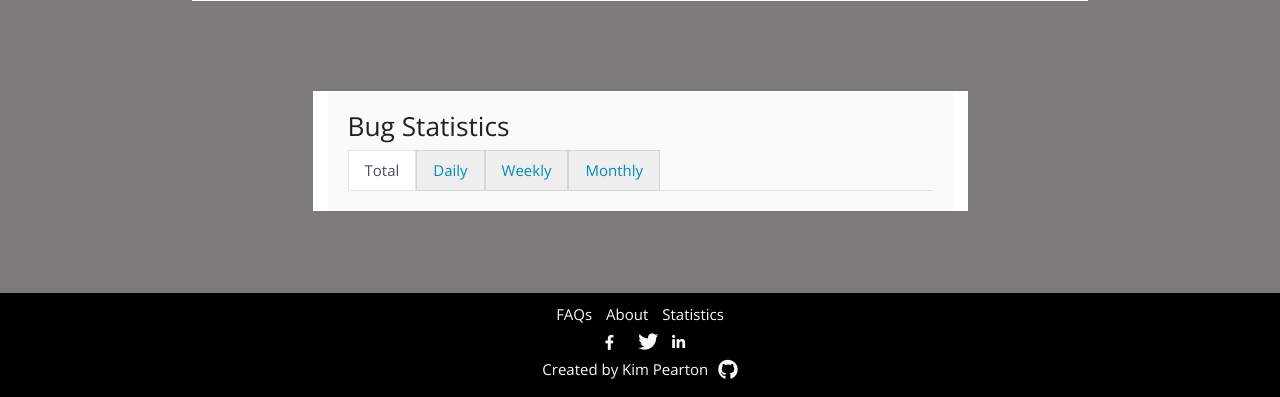
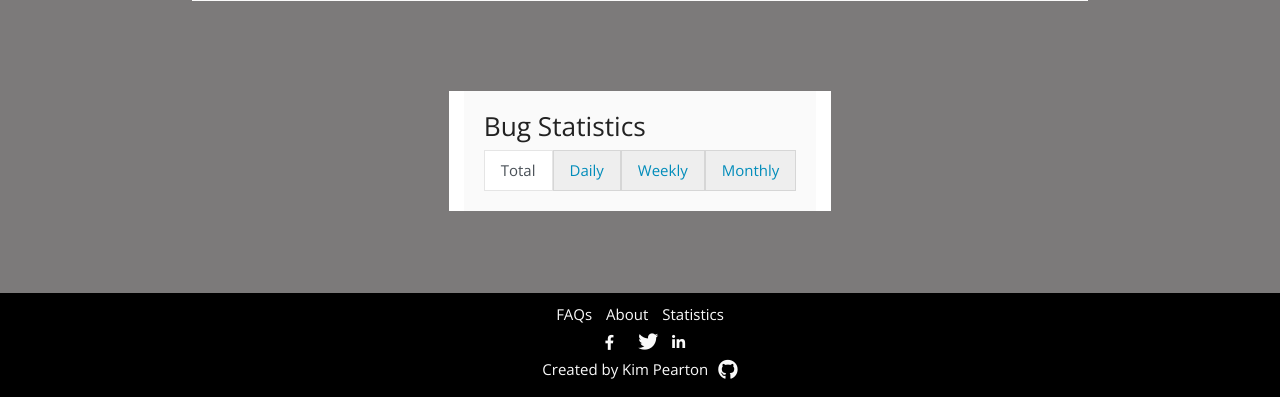
Before and after one commit to kimpea/us-issue-tracker, a Django app: template bugs/templates/bugs.html in a window 1280 px wide. Shown: the part 646-1043 px from the top of the page. Run offline with Django 3.2, Linux system fonts and the light colour scheme; the template is opened without the code that fills it, so the values that code supplies are empty; some libraries are stand-ins or nearby versions.

Commit message:
Col-lg-12 for graph card

```diff
--- a/bugs/templates/bugs.html
+++ b/bugs/templates/bugs.html
@@ -84,8 +84,9 @@
 </div>
 
 <!-- Graphs -->
-<div class="row justify-content-center bug-graphs">
-    <div class="card col-lg-6 col-md-12 col-sm-12">
+<div class="row justify-content-center">
+    <div class="bug-graphs">
+        <div class="card col-lg-12 col-md-12 col-sm-12">
             <div class="card-body">
                 <h3>Bug Statistics</h3>
                 <ul class="nav nav-tabs">
@@ -135,5 +136,6 @@
             </div>
         </div>
     </div>
+</div>
 
 {% endblock %}
```
Lines whose indentation alone changed are shown as unchanged.
